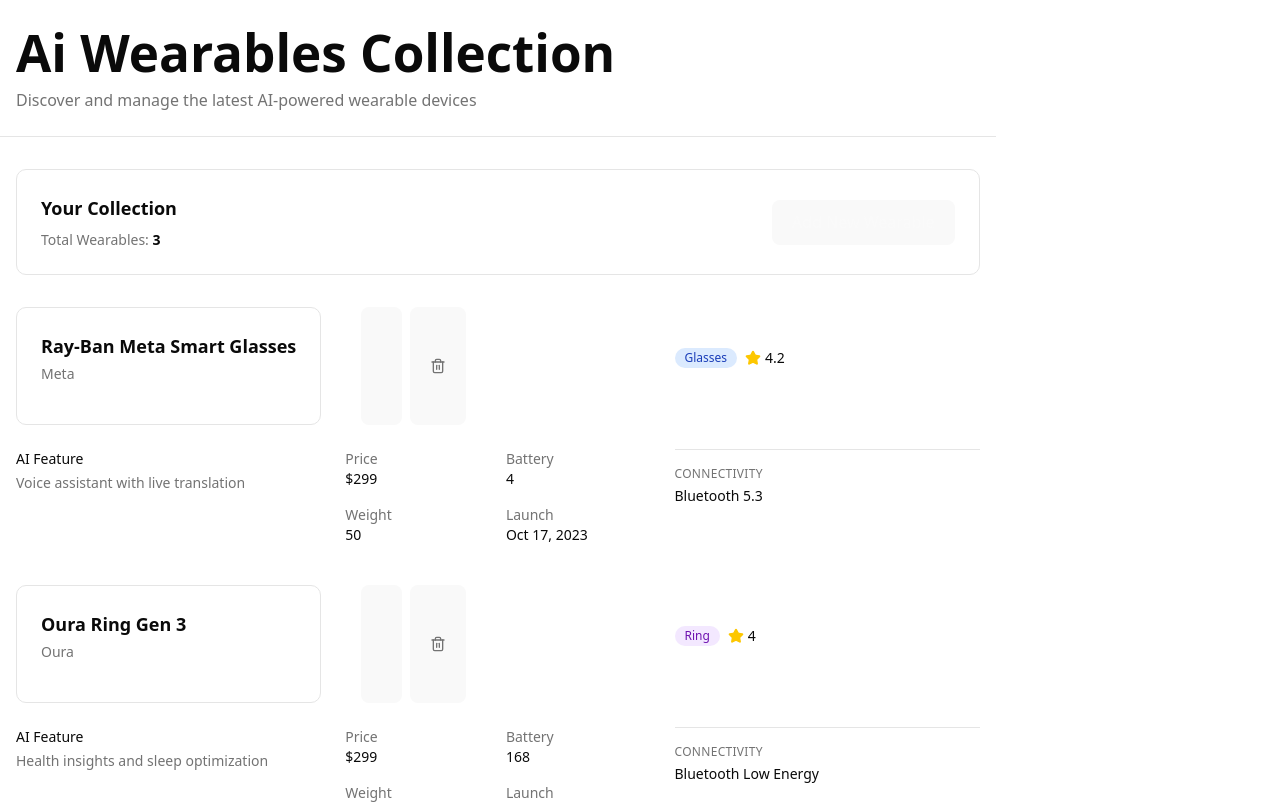
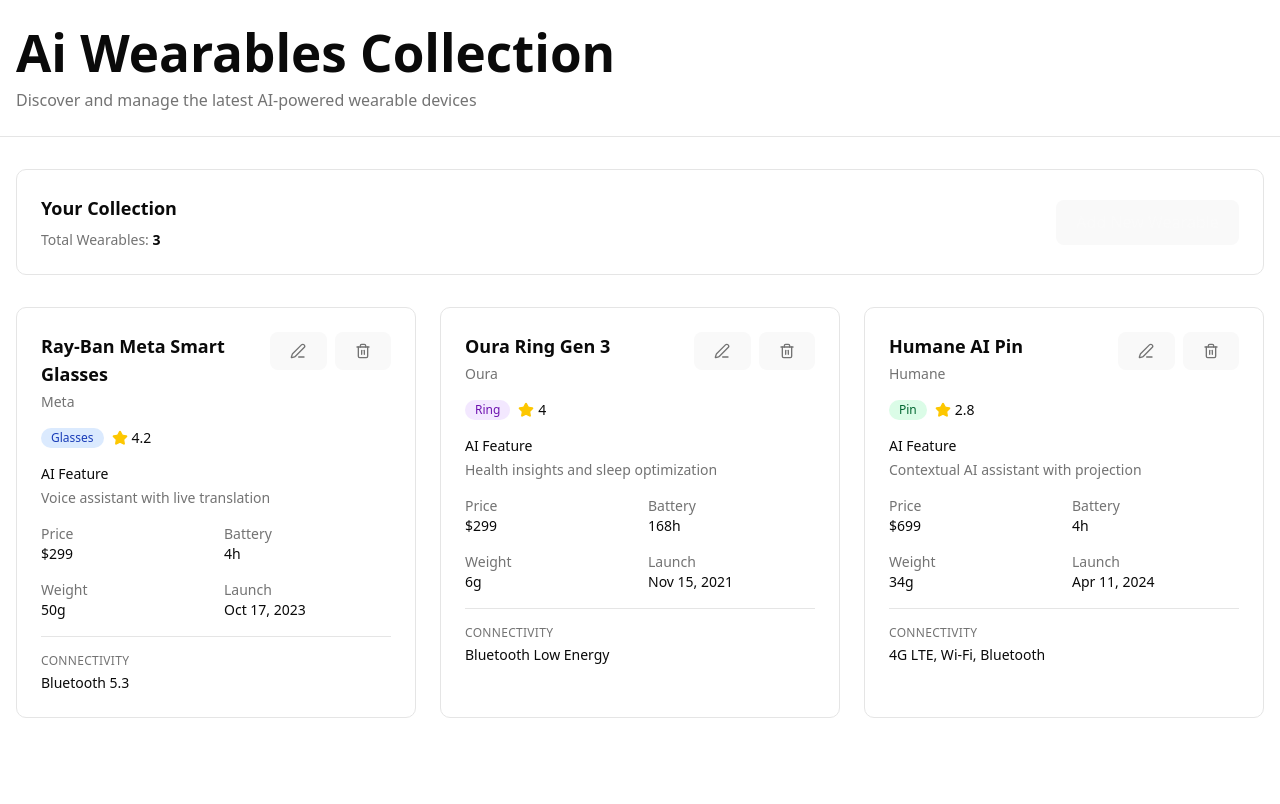
Before and after one commit to iliasd752/ai-wearables, a React (Vite) app: page / in a window 1280 px wide. Shown: the top 804 px of the page. Built offline with nearby package versions, Linux system fonts and the light colour scheme.

Commit message:
Adds edit functionality to the WearableCard
Implements edit functionality to the WearableCard component, allowing users to modify wearable data.

Also enhances the visual representation of unit labels for battery and weight stats.

```diff
--- a/src/components/WearableCard.tsx
+++ b/src/components/WearableCard.tsx
@@ -1,4 +1,4 @@
-import { Star, Trash2 } from "lucide-react";
+import { Star, Trash2, Edit3 } from "lucide-react";
 import type { Wearable } from "../lib/types";
 import { cn } from "../lib/utils";
 
@@ -42,9 +42,10 @@
       onDelete?.(wearable.id);
     }
   };
+
   return (
-    <>
     <div className="bg-card rounded-lg border border-border p-6 hover:shadow-lg transition-shadow duration-200">
+      {/* Header with title and actions */}
       <div className="flex items-start justify-between mb-4">
         <div className="flex-1">
           <h3 className="text-lg font-semibold text-card-foreground mb-1">
@@ -52,15 +53,15 @@
           </h3>
           <p className="text-sm text-muted-foreground">{wearable.brand}</p>
         </div>
-        </div>
-      </div>
         <div className="flex gap-2 ml-4">
           {onEdit && (
             <button
               onClick={handleEdit}
               className="p-2 text-muted-foreground hover:text-primary hover:bg-accent rounded-md transition-colors"
               aria-label={`Edit ${wearable.productName}`}
-          ></button>
+            >
+              <Edit3 className="h-4 w-4" />
+            </button>
           )}
           {onDelete && (
             <button
@@ -72,7 +73,9 @@
             </button>
           )}
         </div>
+      </div>
 
+      {/* Badge and Rating */}
       <div className="flex items-center gap-2 mb-4">
         <span
           className={cn(
@@ -88,6 +91,7 @@
         </div>
       </div>
 
+      {/* AI Feature */}
       <div className="mb-4">
         <p className="text-sm text-card-foreground font-medium mb-1">
           AI Feature
@@ -96,6 +100,8 @@
           {wearable.coreAIFeature}
         </p>
       </div>
+
+      {/* Stats Grid */}
       <div className="grid grid-cols-2 gap-4 mb-4 text-sm">
         <div>
           <p className="text-muted-foreground">Price</p>
@@ -106,13 +112,13 @@
         <div>
           <p className="text-muted-foreground">Battery</p>
           <p className="font-medium text-card-foreground">
-            {wearable.batteryHours}
+            {wearable.batteryHours}h
           </p>
         </div>
         <div>
           <p className="text-muted-foreground">Weight</p>
           <p className="font-medium text-card-foreground">
-            {wearable.weightGrams}
+            {wearable.weightGrams}g
           </p>
         </div>
         <div>
@@ -120,12 +126,14 @@
           <p className="font-medium text-card-foreground">{formattedDate}</p>
         </div>
       </div>
+
+      {/* Connectivity */}
       <div className="pt-4 border-t border-border">
         <p className="text-xs text-muted-foreground uppercase tracking-wide mb-1">
           Connectivity
         </p>
         <p className="text-sm text-card-foreground">{wearable.connectivity}</p>
       </div>
-    </>
+    </div>
   );
 }
```
Lines whose indentation alone changed are shown as unchanged.
